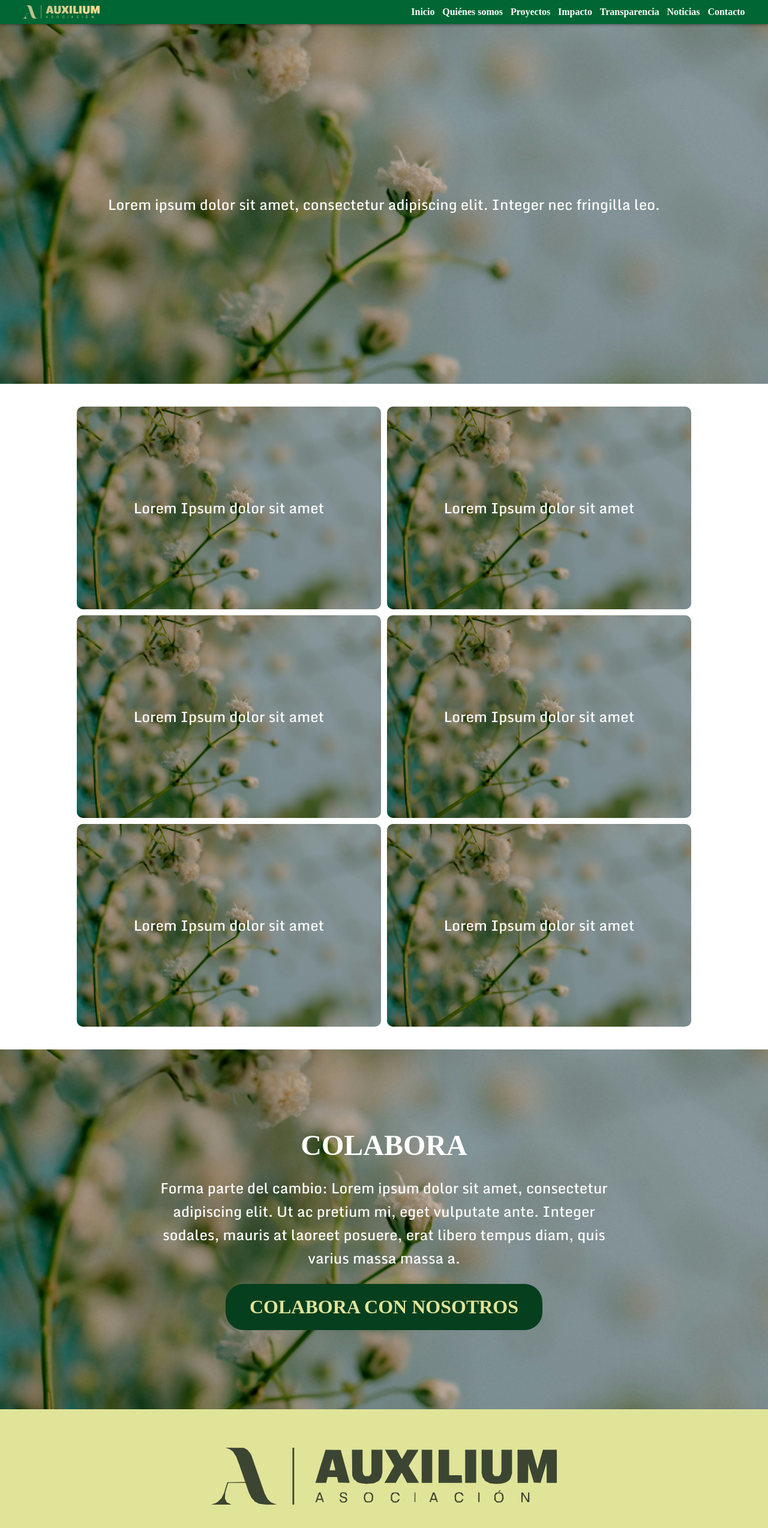
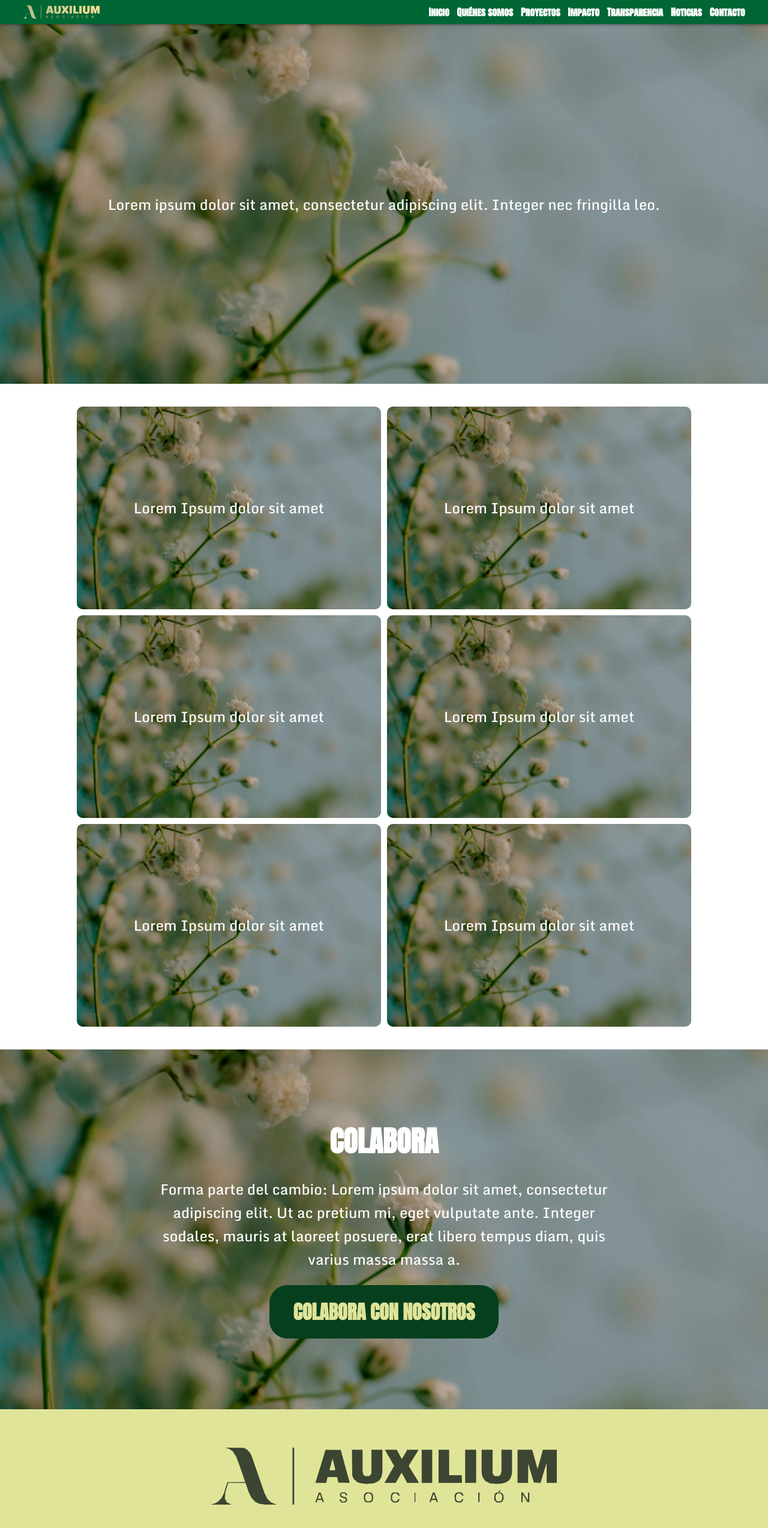
Before and after one commit to Tenvid/AuxiliumFundacionWeb, a React (Vite) app in the folder AuxilliumWeb/frontend/auxilium-web/: page / in a window 1280 px wide. Shown: the top 2548 px of the page at 60% size. Built offline with nearby package versions, Linux system fonts and the light colour scheme.

Commit message:
style(main-page): add fonts to main-page

```diff
--- a/AuxilliumWeb/frontend/auxilium-web/src/components/ImageWithHeaderAndButton/ImageWithHeaderAndButton.css
+++ b/AuxilliumWeb/frontend/auxilium-web/src/components/ImageWithHeaderAndButton/ImageWithHeaderAndButton.css
@@ -24,6 +24,7 @@
   font-size: clamp(1.5rem, 5vw, 3em);
   color: var(--light);
   margin: 0;
+  font-family: AntonSC;
 }
 
 .image-with-header-and-button__text {
@@ -31,6 +32,8 @@
   font-size: clamp(0.75rem, 3vw, 1.5rem);
   margin: 0;
   padding: 0 20%;
+  font-family: Monda;
+
 }
 
 .image-with-header-and-button__button {
@@ -43,6 +46,7 @@
   white-space: nowrap;
   font-weight: bold;
   transition: opacity 0.3s ease;
+    font-family: AntonSC;
 }
 
 .image-with-header-and-button__button:hover {
--- a/AuxilliumWeb/frontend/auxilium-web/src/components/MainNav/MainNav.css
+++ b/AuxilliumWeb/frontend/auxilium-web/src/components/MainNav/MainNav.css
@@ -33,6 +33,7 @@
   list-style-type: none;
   gap: 1vw;
   align-items: center;
+  font-family: AntonSC;
 }
 
 .home-nav__toggle-nav-button{
--- a/AuxilliumWeb/frontend/auxilium-web/src/components/MainNav/MainNav.jsx
+++ b/AuxilliumWeb/frontend/auxilium-web/src/components/MainNav/MainNav.jsx
@@ -22,13 +22,13 @@ export function MainNav() {
       </div>
       <div className='home-nav__content' id="homeNavContent">
         <ul className='home-nav__content__list'>
-          <NavLink href="#">
+          <NavLink href="/">
             Inicio
           </NavLink>
           <NavLink href="#">
             Quiénes somos
           </NavLink>
-          <NavLink href="#">
+          <NavLink href="/projects">
             Proyectos
           </NavLink>
           <NavLink href="#">
--- a/AuxilliumWeb/frontend/auxilium-web/src/components/TextImage/TextImage.css
+++ b/AuxilliumWeb/frontend/auxilium-web/src/components/TextImage/TextImage.css
@@ -16,4 +16,5 @@
   font-size: clamp(0.5rem, 10vw, 1.5rem);
   color: var(--paragraph-light);
   text-align: center;
+  font-family: Monda;
 }
--- a/AuxilliumWeb/frontend/auxilium-web/src/pages/projects-page/ProjectsPage.jsx
+++ b/AuxilliumWeb/frontend/auxilium-web/src/pages/projects-page/ProjectsPage.jsx
@@ -81,11 +81,11 @@ function ProjectsPage() {
     const [projects, setProjects] = useState(projectsData)
 
     useEffect(() => {
-        console.log(projects) // Verifica que el JSON se cargó correctamente
+        console.log(projects)
     }, [])
 
     return (
-        <div>
+        <div className={styles.ProjectsPageContainer}>
             <MainNav/>
             {GenerateProject(projects.Project1.Title, projects.Project1.Text1, projects.Project1.Text2, projects.Project1.Image1, projects.Project1.Image2)}
             {GenerateProject(projects.Project2.Title,projects.Project2.Text1,projects.Project2.Text2,projects.Project2.Image1)}
@@ -95,7 +95,7 @@ function ProjectsPage() {
                 <img src={logo_dark} alt="" />
             </footer>
         </div>
-
     )
 }
+
 export default ProjectsPage
--- a/AuxilliumWeb/frontend/auxilium-web/src/pages/projects-page/ProjectsPage.module.css
+++ b/AuxilliumWeb/frontend/auxilium-web/src/pages/projects-page/ProjectsPage.module.css
@@ -1,5 +1,6 @@
-/* Variables y estilos base */
-:root {
+
+
+/* Variables específicas de ProjectsPage */.ProjectsPageContainer {
   --img-height: 30vh;
   --border-radius: 20px;
   --gap: 4vw;
```
